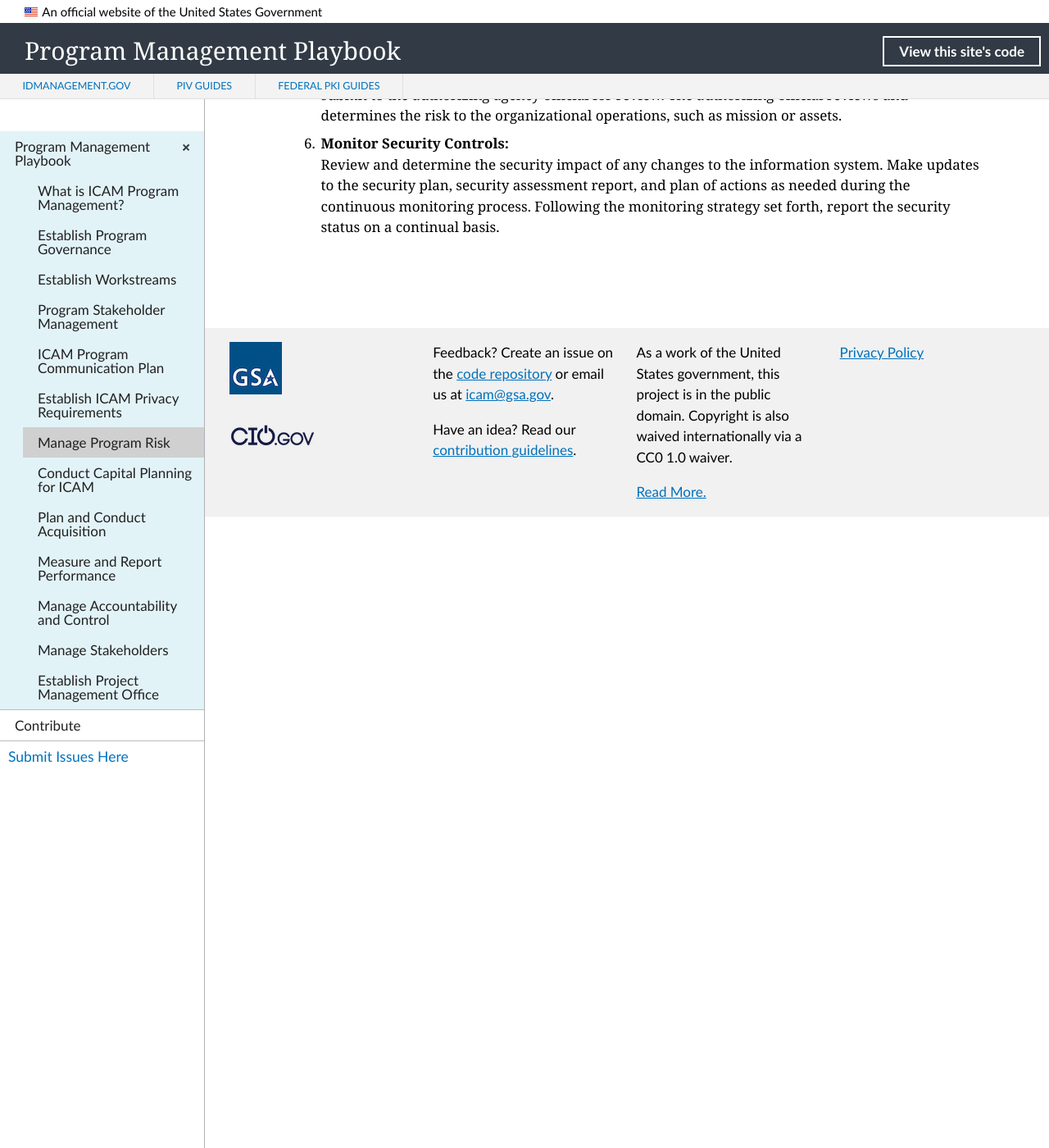
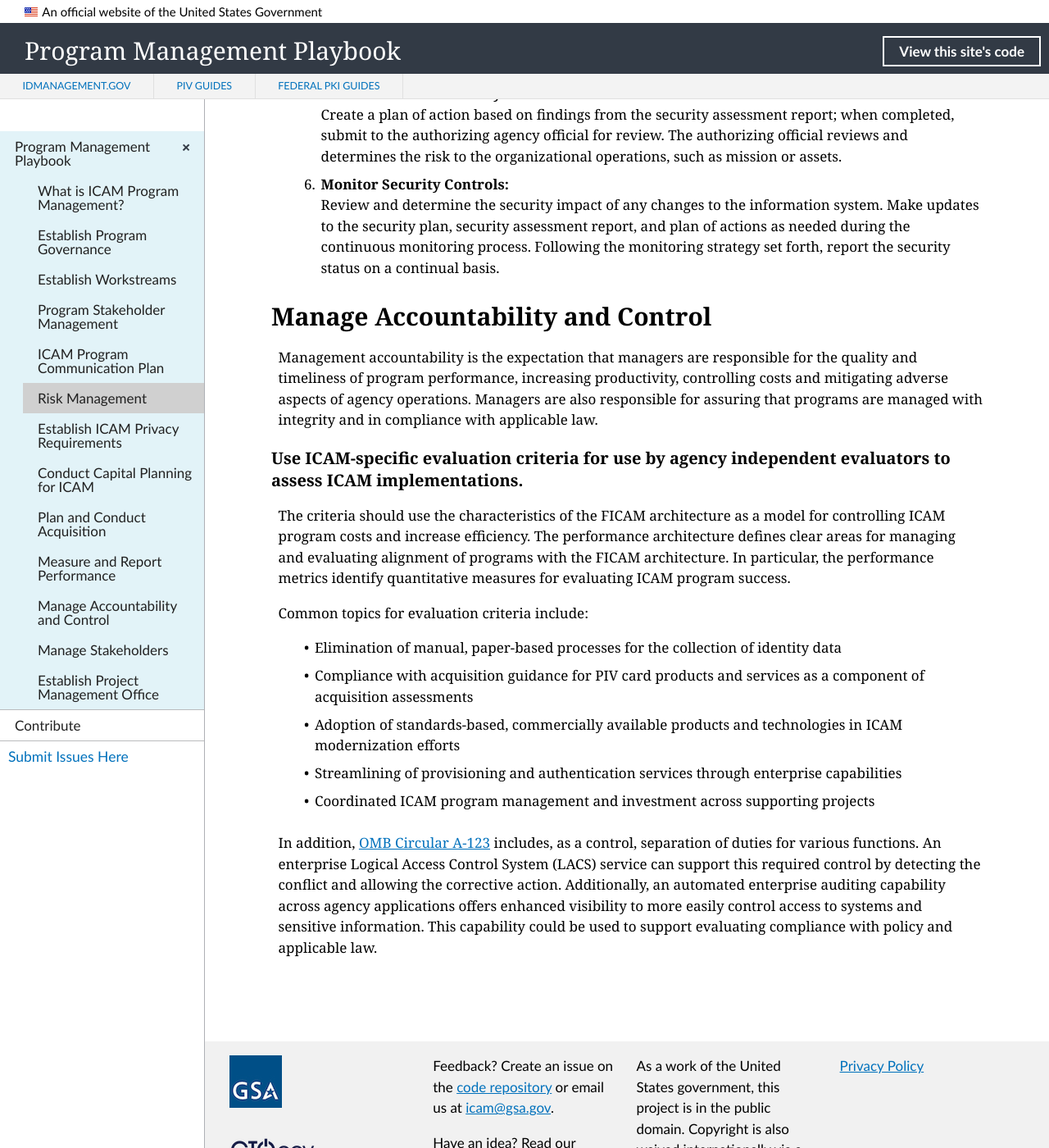
Before and after one commit to GSA/ficam-management, a Jekyll site: the page built from _pm-playbook/04_risk_management.md, in a window 1280 px wide and 1400 px high, scrolled down 3872 px. Shown: the whole window at 82% size. Built offline with Jekyll 4.4.1, drawn with Linux system fonts in a browser that asks for light colours; nearby versions of some CDN libraries.

Commit message:
Update and rename 08_prog-risk.md to 04_risk_management.md

```diff
--- a/_pm-playbook/08_prog-risk.md
+++ b/_pm-playbook/04_risk_management.md
@@ -1,10 +1,11 @@
 ---
 layout: default
-title: Manage Program Risk
-permalink: /pm-playbook/prog-risk/
-collection: pm-playbook
+title: Risk Management
+permalink: /risk/
 ---
 ---
+
+## Manage Program Risk
 
 Risk management involves the identification of policies, procedures, and practices, as well as the analysis, assessment, control, and avoidance of threats to the continuing efficiency, profitability and success of program operations. proactive risk management is paramount within an agency‘s ICAM program. This requires the involvement of the entire program management team and active maintenance of issues. Follow the recommendations below to learn more about developing and managing your ICAM Risk Management Program.
 
@@ -77,3 +78,21 @@ Create and approve a security assessment plan of the security controls and ensur
 Create a plan of action based on findings from the security assessment report; when completed, submit to the authorizing agency official for review. The authorizing official reviews and determines the risk to the organizational operations, such as mission or assets.
 6. **Monitor Security Controls:** <br>
 Review and determine the security impact of any changes to the information system. Make updates to the security plan, security assessment report, and plan of actions as needed during the continuous monitoring process. Following the monitoring strategy set forth, report the security status on a continual basis.
+
+## Manage Accountability and Control
+
+Management accountability is the expectation that managers are responsible for the quality and timeliness of program performance, increasing productivity, controlling costs and mitigating adverse aspects of agency operations. Managers are also responsible for assuring that programs are managed with integrity and in compliance with applicable law.
+
+### Use ICAM-specific evaluation criteria for use by agency independent evaluators to assess ICAM implementations.
+
+The criteria should use the characteristics of the FICAM architecture as a model for controlling ICAM program costs and increase efficiency. The performance architecture defines clear areas for managing and evaluating alignment of programs with the FICAM architecture. In particular, the performance metrics identify quantitative measures for evaluating ICAM program success.
+
+Common topics for evaluation criteria include:
+
+* Elimination of manual, paper-based processes for the collection of identity data
+* Compliance with acquisition guidance for PIV card products and services as a component of acquisition assessments
+* Adoption of standards-based, commercially available products and technologies in ICAM modernization efforts
+* Streamlining of provisioning and authentication services through enterprise capabilities
+* Coordinated ICAM program management and investment across supporting projects
+
+In addition, [OMB Circular A-123](https://www.whitehouse.gov/sites/whitehouse.gov/files/omb/memoranda/2016/m-16-17.pdf){:target="blank"} includes, as a control, separation of duties for various functions. An enterprise Logical Access Control System (LACS) service can support this required control by detecting the conflict and allowing the corrective action. Additionally, an automated enterprise auditing capability across agency applications offers enhanced visibility to more easily control access to systems and sensitive information. This capability could be used to support evaluating compliance with policy and applicable law.
```
